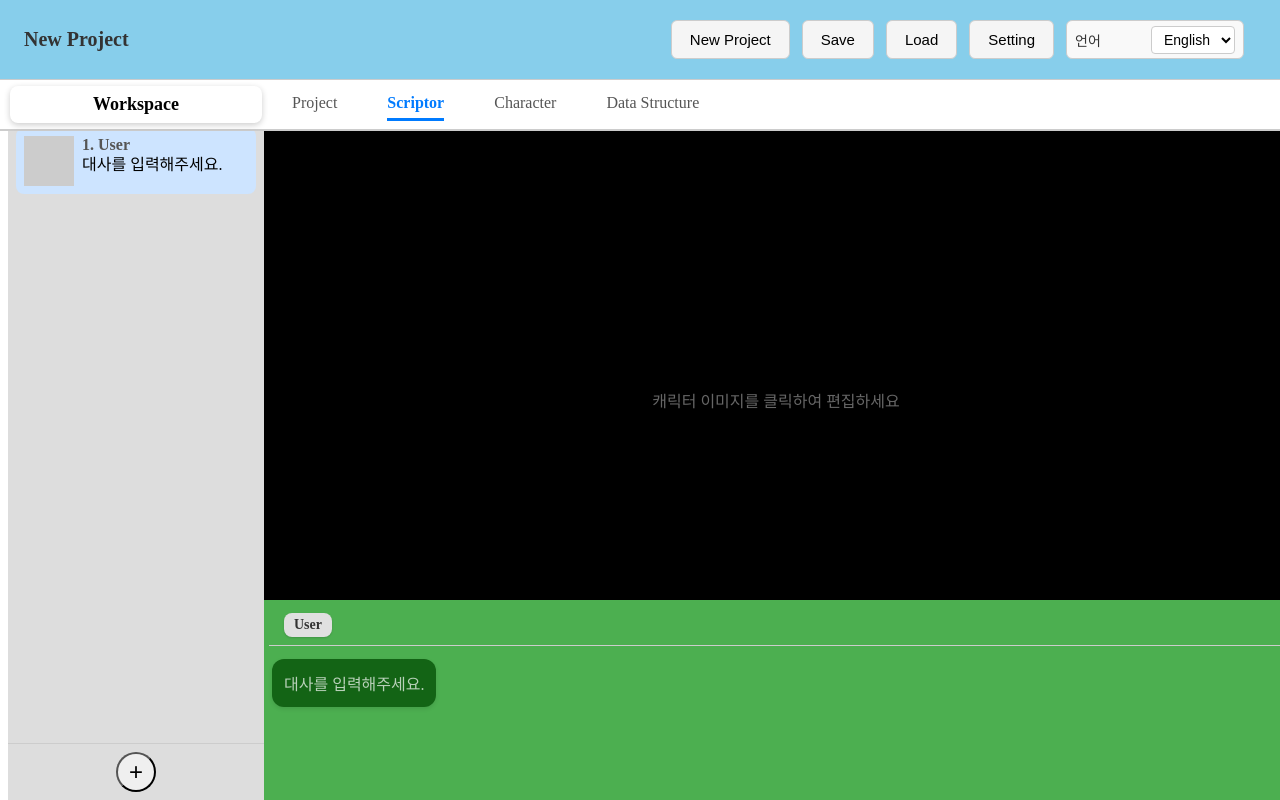
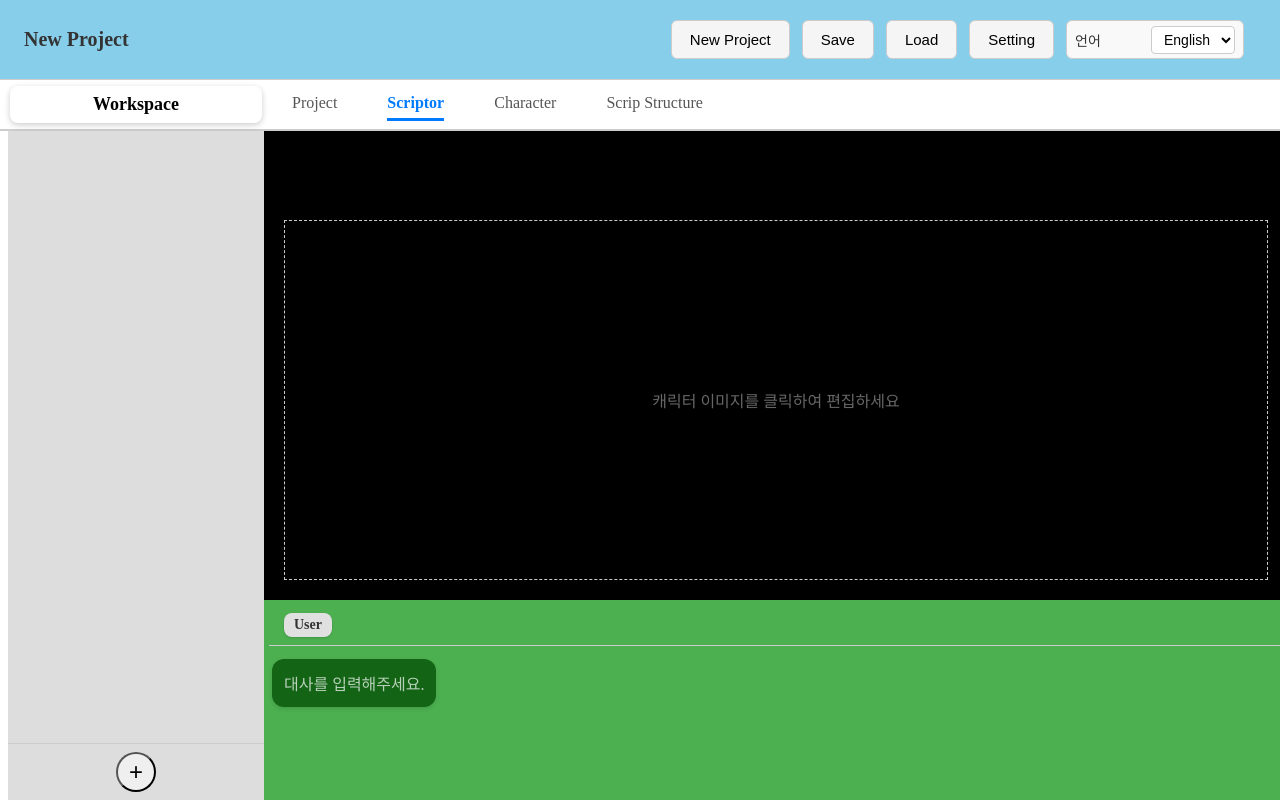
Before and after one commit to andoricano/JsonGenerator, a React (Vite) app: page / in a window 1280 px wide. Both pictures are taken after a click on the element "Scriptor". Built offline with nearby package versions, Linux system fonts and the light colour scheme.

Commit message:
[fix] 데이터 구조 수정. 추출될 데이터 타입과, canvas작업에서 사용될 데이터 타입 구조 분리.

```diff
--- a/src/components/main/tab/scriptor/ImageSceneSection.tsx
+++ b/src/components/main/tab/scriptor/ImageSceneSection.tsx
@@ -1,55 +1,57 @@
 import React, { useState } from 'react';
-
-import { Script, ScriptCharacter } from '../../../../stores/storeType';
 import Gallery from '../../../component/Gallery';
+import { Character, LineActor, LineItem } from '../../../../stores/canvasType';
+import { useStore } from '../../../../stores/useStore';
+import { AppState } from '../../../../stores/storeType'; // AppState 임포트 확인
 
 type ImageSceneSectionProps = {
-    script: Script;
-    onCharacter: (file: File) => void;
+    script: LineItem;
+    onCharacter: (updatedActors: LineActor[]) => void;
 };
 
 export default function ImageSceneSection({ script, onCharacter }: ImageSceneSectionProps) {
     const [editing, setEditing] = useState(false);
 
+    // 1. 구조 분해 할당 대신 Selector를 사용하여 에러 방지
+    const characterList = useStore((state: AppState) => state.characterList);
 
-    const imgList: File[] = script.character
-        .map((char: ScriptCharacter) => {
-            const img = char.character.img[char.character.selectedImageIndex];
-            return img;
+    const imgList: File[] = script.actors
+        .map((actor: LineActor) => {
+            const char = characterList.find((c: Character) => c.id === actor.characterId);
+            if (!char || !char.img[actor.characterImageIdx]) return null;
+            return char.img[actor.characterImageIdx];
         })
-        .filter((img): img is File => img !== undefined && img !== null);
+        .filter((img): img is File => img !== null);
+
+    const handleImageSelect = (selectedFile: File) => {
+        const updatedActors = script.actors.map((actor) => {
+            const char = characterList.find((c: Character) => c.id === actor.characterId);
+            if (!char) return actor;
+
+            const nextIdx = char.img.findIndex((f) => f === selectedFile);
+
+            return nextIdx !== -1
+                ? { ...actor, characterImageIdx: nextIdx }
+                : actor;
+        });
+
+        onCharacter(updatedActors);
+        setEditing(false);
+    };
 
     return (
-        <div
-            style={{
-                ...styles.container,
-                display: 'flex',
-                gap: '8px',
-            }}
-        >
+        <div style={{ ...styles.container, display: 'flex', gap: '8px' }}>
             {editing && (
                 <Gallery
                     images={imgList}
-                    onSelecting={(selected) => {
-                        onCharacter(selected);
-                        setEditing(false);
-                    }}
+                    onSelecting={handleImageSelect}
                     onCancel={() => setEditing(false)}
                 />
             )}
 
             {imgList.length > 0 ? (
-                imgList.map((item, index) => (
-                    <div
-                        key={`${index}-${item.name}`}
-                        style={{
-                            flex: 1,
-                            display: 'flex',
-                            justifyContent: 'center',
-                            alignItems: 'center',
-                            height: '100%',
-                        }}
-                    >
+                imgList.map((item: File, index: number) => (
+                    <div key={`${index}-${item.name}`} style={styles.imageWrapper}>
                         <img
                             src={URL.createObjectURL(item)}
                             alt={`character-${index}`}
@@ -59,14 +61,17 @@ export default function ImageSceneSection({ script, onCharacter }: ImageSceneSec
                     </div>
                 ))
             ) : (
-                <div style={{ flex: 1, display: 'flex', justifyContent: 'center', alignItems: 'center', color: '#666' }}>
-                    <span onClick={() => setEditing(true)}>캐릭터 이미지를 클릭하여 편집하세요</span>
+                <div style={styles.emptyState}>
+                    <span onClick={() => setEditing(true)} style={{ cursor: 'pointer' }}>
+                        캐릭터 이미지를 클릭하여 편집하세요
+                    </span>
                 </div>
             )}
         </div>
     );
 }
 
+// 2. 누락된 스타일 속성 추가 및 정의
 export const styles: { [key: string]: React.CSSProperties } = {
     container: {
         position: 'relative',
@@ -79,5 +84,19 @@ export const styles: { [key: string]: React.CSSProperties } = {
         maxWidth: '100%',
         maxHeight: '100%',
         objectFit: 'contain',
+    },
+    imageWrapper: {
+        flex: 1,
+        display: 'flex',
+        justifyContent: 'center',
+        alignItems: 'center',
+    },
+    emptyState: {
+        flex: 1,
+        display: 'flex',
+        justifyContent: 'center',
+        alignItems: 'center',
+        color: '#666',
+        border: '1px dashed #ccc',
     }
 };
--- a/src/components/main/tab/scriptor/Scriptor.tsx
+++ b/src/components/main/tab/scriptor/Scriptor.tsx
@@ -1,18 +1,19 @@
-import React from 'react';
 import { useStore } from '../../../../stores/useStore';
+import { AppState } from '../../../../stores/storeType';
 import ImageSceneSection from './ImageSceneSection';
 import TextBoxSection from './TextBox/TextBoxSection';
 
 export default function Scriptor() {
-    const scriptItems = useStore((state) => state.scriptItems);
-    const selectedIndex = useStore((state) => state.selectedIndex);
-    const characterList = useStore((state) => state.characterList);
+    const lineItems = useStore((state: AppState) => state.lineItems);
+    const selectedIndex = useStore((state: AppState) => state.selectedIndex);
+    const characterList = useStore((state: AppState) => state.characterList);
 
-    const updateScriptText = useStore((state) => state.updateScriptText);
-    const updateScriptorCharacter = useStore((state) => state.updateScriptorCharacter);
+    const updateLineText = useStore((state: AppState) => state.updateLineText);
+    const updateLineActors = useStore((state: AppState) => state.updateLineActors);
 
+    const currentScript = lineItems[selectedIndex];
 
-    const currentScript = scriptItems[selectedIndex];
+    if (!currentScript) return null;
 
     return (
         <div
@@ -27,15 +28,21 @@ export default function Scriptor() {
         >
             <ImageSceneSection
                 script={currentScript}
-                onCharacter={(character) => {
-
+                onCharacter={(updatedActors) => {
+                    updateLineActors(currentScript.id, updatedActors);
                 }}
             />
 
             <TextBoxSection
                 scriptString={currentScript}
-                updateScriptText={updateScriptText}
-                onCharacter={updateScriptorCharacter}
+                updateScriptText={(text) => {
+                    if (currentScript.actors[0]) {
+                        updateLineText(currentScript.id, currentScript.actors[0].id, text);
+                    }
+                }}
+                onCharacter={(updatedActors) => {
+                    updateLineActors(currentScript.id, updatedActors);
+                }}
                 characterList={characterList}
             />
         </div>
--- a/src/components/main/tab/scriptor/TextBox/TextBoxScript.tsx
+++ b/src/components/main/tab/scriptor/TextBox/TextBoxScript.tsx
@@ -1,12 +1,13 @@
-import React from 'react';
-import { Script } from '../../../../../stores/storeType';
+import { LineItem } from '../../../../../stores/canvasType';
 
 type TextBoxScriptProps = {
-    scriptString: Script;
+    scriptString: LineItem;
 };
 
 export default function TextBoxScript({ scriptString }: TextBoxScriptProps) {
-    const hasText = scriptString.text.trim() !== "";
+    // LineItem 구조에 맞춰 첫 번째 액터의 텍스트를 참조합니다.
+    const actorText = scriptString.actors[0]?.actorText || "";
+    const hasText = actorText.trim() !== "";
 
     return (
         <div
@@ -36,7 +37,7 @@ export default function TextBoxScript({ scriptString }: TextBoxScriptProps) {
                         wordBreak: 'break-word',
                     }}
                 >
-                    {hasText ? scriptString.text : "대사를 입력해주세요."}
+                    {hasText ? actorText : "대사를 입력해주세요."}
                 </span>
             </div>
         </div>
--- a/src/components/main/tab/scriptor/TextBox/TextBoxSection.tsx
+++ b/src/components/main/tab/scriptor/TextBox/TextBoxSection.tsx
@@ -4,13 +4,12 @@ import TextBoxScript from './TextBoxScript';
 import TextBoxChracterEditing from './TextBoxEditing/TextBoxEditingCharacter';
 import TextBoxEditingScript from './TextBoxEditing/TextBoxEditingScript';
 import ActionBar from '../../../../component/ActionBar';
-import { Character, Script, ScriptCharacter } from '../../../../../stores/storeType';
-
+import { Character, LineItem, LineActor } from '../../../../../stores/canvasType';
 
 type TextBoxSectionProps = {
-  scriptString: Script;
+  scriptString: LineItem;
   updateScriptText: (text: string) => void;
-  onCharacter: (character: ScriptCharacter[]) => void;
+  onCharacter: (character: LineActor[]) => void;
   characterList: Character[];
 };
 
@@ -22,12 +21,13 @@ export default function TextBoxSection({
 }: TextBoxSectionProps) {
   const [editing, setEditing] = useState(false);
 
-  const [script, setScript] = useState(scriptString.text);
-  const [character, setCharacter] = useState(scriptString.character);
+  // LineItem 구조에 맞춰 첫 번째 액터의 텍스트와 액터 리스트를 초기값으로 설정
+  const [script, setScript] = useState(scriptString.actors[0]?.actorText || "");
+  const [character, setCharacter] = useState(scriptString.actors);
 
   useEffect(() => {
-    setScript(scriptString.text);
-    setCharacter(scriptString.character);
+    setScript(scriptString.actors[0]?.actorText || "");
+    setCharacter(scriptString.actors);
   }, [scriptString]);
 
   const handleSave = () => {
@@ -38,8 +38,8 @@ export default function TextBoxSection({
 
   const handleCancel = (e?: React.MouseEvent) => {
     e?.stopPropagation();
-    setScript(scriptString.text);
-    setCharacter(scriptString.character);
+    setScript(scriptString.actors[0]?.actorText || "");
+    setCharacter(scriptString.actors);
     setEditing(false);
   };
 
@@ -68,7 +68,7 @@ export default function TextBoxSection({
       ) : (
         <div>
           <TextBoxChracter
-            scriptCharacter={scriptString.character}
+            scriptCharacter={scriptString.actors}
           />
           <TextBoxScript
             scriptString={scriptString}
--- /dev/null
+++ b/src/stores/canvasType.ts
@@ -0,0 +1,49 @@
+export interface ImageResource{
+  id: string;
+  name: string;
+  img: File[];
+  thumbnail: number;
+  path: string;
+}
+
+export interface Character {
+  id: string;
+  name: string;
+  img: File[];
+  thumbnail: number;
+  memo: string;
+  path: string;
+}
+
+export interface LineActor{
+    id: string;
+
+    characterId: string;
+    characterImageIdx: number;
+
+    actorText: string;
+    actorState: number;
+    actorEffect: string;
+}
+
+export interface LineItem {
+  id: string;
+  actors : LineActor[];
+  effect: string;
+}
+
+export interface Project {
+  id: string;
+  projectName: string;
+  width: number;
+  height: number;
+  resourcePath: string;
+  description: string;
+  lastModified: number;
+}
+
+export interface ScriptWorkspace {
+  project: Project;
+  characters: Character[];
+  lines: LineItem[];
+}
--- a/src/stores/storeType.ts
+++ b/src/stores/storeType.ts
@@ -1,3 +1,5 @@
+import { Character, LineActor, LineItem } from "./canvasType";
+
 export interface ProjectInfo {
   projectName: string;
   width: number;
@@ -16,28 +18,10 @@ export const TOOLS = {
   PROJECT: "Project",
   SCRIPTOR: "Scriptor",
   CHARACTER: "Character",
-  STRUCTURE: "Data Structure"
+  STRUCTURE: "Scrip Structure"
 } as const;
 
 export type ToolType = typeof TOOLS[keyof typeof TOOLS];
-
-export interface Character {
-  name: string;
-  img: File[];
-  selectedImageIndex: number;
-}
-
-export interface ScriptCharacter {
-  character: Character;
-  position: number;
-  tone: number;
-}
-
-export interface Script {
-  id: string;
-  text: string;
-  character: ScriptCharacter[];
-}
 
 export interface AppState {
   // ===== Project State =====
@@ -50,7 +34,7 @@ export interface AppState {
 
   // ===== Logic State =====
   images: { id: number; url: string }[];
-  scriptItems: Script[];
+  lineItems: LineItem[];
   selectedIndex: number;
 
   // ===== Character State =====
@@ -64,12 +48,12 @@ export interface AppState {
   setActiveTool: (tool: ToolType) => void;
 
   // Scriptor Actions
-  addScriptItem: () => void;
-  removeScriptItem: (idx: number) => void;
+  addLineItem: () => void;
+  removeLineItem: (idx: number) => void;
   setSelectedIndex: (idx: number) => void;
-  updateScriptText: (newText: string) => void;
-  updateScriptorCharacter: (character: ScriptCharacter[]) => void;
-  updateScriptCharacter: (newCharacters: Character[]) => void;
+  updateLineText: (lineId: string, actorId: string, newText: string) => void;
+  updateLineActors: (lineId: string, actors: LineActor[]) => void;
+  updateCharacterList: (newCharacters: Character[]) => void;
 
   // Character Actions
   setSelectedCharacter: (char: Character | null) => void;
--- a/src/stores/useStore.ts
+++ b/src/stores/useStore.ts
@@ -1,32 +1,57 @@
 import { create } from 'zustand';
-import { AppState, Character, Script, TOOLS } from './storeType';
+import { AppState, TOOLS } from './storeType';
 import { nanoid } from 'nanoid';
+import { Character, LineItem } from './canvasType';
 
 // 초기값 설정
 const defaultCharacter: Character[] = [
-  { name: "User", img: [], selectedImageIndex: 0 },
-  { name: "mascot", img: [], selectedImageIndex: 0 }
+  {
+    id: nanoid(),
+    name: "User",
+    img: [],
+    thumbnail: 0,
+    path: "",
+    memo:"기본 생성되는 캐릭터 입니다. 수정해주세요."
+  },
+  {
+    id: nanoid(),
+    name: "mascot",
+    img: [],
+    thumbnail: 0,
+    path: "",
+    memo:"기본 생성되는 캐릭터 입니다. 수정해주세요."
+  }
 ];
 
-const createDefaultScript = (): Script => ({
+const createDefaultScript = (): LineItem => ({
   id: nanoid(),
-  text: "",
-  character: [{ character: defaultCharacter[0], position: 0, tone: 1 }]
+  actors: [
+    {
+      id: nanoid(),
+      characterId: defaultCharacter[0].id,
+      characterImageIdx: 0,
+      actorText: "",
+      actorState: 0,
+      actorEffect: ""
+    }
+  ],
+  effect: ""
 });
 
 export const useStore = create<AppState>((set, get) => ({
-  // Initial State
+  // ===== Initial State =====
   projectInfo: {
     projectName: 'New Project',
     width: 1920,
     height: 1080,
     resourcePath: './Resources/',
   },
+
   lang: "en",
   darkMode: false,
   activeTool: TOOLS.PROJECT,
   images: [],
-  scriptItems: [createDefaultScript()],
+  lineItems: [createDefaultScript()],
   selectedIndex: 0,
   characterList: defaultCharacter,
   selectedCharacter: defaultCharacter[0],
@@ -43,54 +68,53 @@ export const useStore = create<AppState>((set, get) => ({
   setActiveTool: (tool) => set({ activeTool: tool }),
 
   // Scriptor Actions
-  addScriptItem: () => set((state) => {
+  addLineItem: () => set((state) => {
     const newItem = createDefaultScript();
-    const newList = [...state.scriptItems, newItem];
+    const newList = [...state.lineItems, newItem];
     return {
-      scriptItems: newList,
+      lineItems: newList,
       selectedIndex: newList.length - 1
     };
   }),
 
-  removeScriptItem: (idx) => set((state) => {
-    const newList = state.scriptItems.filter((_, i) => i !== idx);
+  removeLineItem: (idx) => set((state) => {
+    const newList = state.lineItems.filter((_, i) => i !== idx);
     const nextIdx = Math.max(0, state.selectedIndex >= idx ? state.selectedIndex - 1 : state.selectedIndex);
     return {
-      scriptItems: newList.length > 0 ? newList : [createDefaultScript()],
+      lineItems: newList.length > 0 ? newList : [createDefaultScript()],
       selectedIndex: newList.length > 0 ? nextIdx : 0
     };
   }),
 
   setSelectedIndex: (idx) => set({ selectedIndex: idx }),
 
-  updateScriptText: (newText) => set((state) => ({
-    scriptItems: state.scriptItems.map((item, idx) =>
-      idx === state.selectedIndex ? { ...item, text: newText } : item
+  updateLineText: (lineId, actorId, newText) => set((state) => ({
+    lineItems: state.lineItems.map((item) =>
+      item.id === lineId
+        ? {
+            ...item,
+            actors: item.actors.map(actor =>
+              actor.id === actorId ? { ...actor, actorText: newText } : actor
+            )
+          }
+        : item
     )
   })),
 
-  updateScriptorCharacter: (character) => set((state) => ({
-    scriptItems: state.scriptItems.map((item, idx) =>
-      idx === state.selectedIndex ? { ...item, character } : item
+  updateLineActors: (lineId, actors) => set((state) => ({
+    lineItems: state.lineItems.map((item) =>
+      item.id === lineId ? { ...item, actors } : item
     )
   })),
 
-  updateScriptCharacter: (newCharacters) => set((state) => ({
-    scriptItems: state.scriptItems.map(item => ({
-      ...item,
-      character: item.character.map(sc => {
-        const found = newCharacters.find(nc => nc.name === sc.character.name);
-        return found ? { ...sc, character: found } : sc;
-      })
-    }))
-  })),
+  updateCharacterList: (newCharacters) => set({ characterList: newCharacters }),
 
   // Character Actions
   setSelectedCharacter: (char) => set({ selectedCharacter: char }),
 
   updateSelectedCharacter: (updated) => set((state) => {
     const newList = state.characterList.map(c =>
-      c.name === state.selectedCharacter?.name ? updated : c
+      c.id === state.selectedCharacter?.id ? updated : c
     );
     return {
       characterList: newList,
@@ -99,7 +123,14 @@ export const useStore = create<AppState>((set, get) => ({
   }),
 
   addCharacter: () => {
-    const newChar: Character = { name: "New Character", img: [], selectedImageIndex: 0 };
+    const newChar: Character = {
+      id: nanoid(),
+      name: "New Character",
+      img: [],
+      thumbnail: 0,
+      memo: "",
+      path: ""
+    };
     set((state) => ({
       characterList: [...state.characterList, newChar],
       selectedCharacter: newChar
@@ -121,27 +152,27 @@ export const useStore = create<AppState>((set, get) => ({
     updateSelectedCharacter({
       ...selectedCharacter,
       img: selectedCharacter.img.filter((_, i) => i !== index),
-      selectedImageIndex: 0
+      thumbnail: 0 // selectedImageIndex -> thumbnail
     });
   },
 
   changeCharacterThumbnail: (index) => {
     const { selectedCharacter, updateSelectedCharacter } = get();
     if (!selectedCharacter) return;
-    updateSelectedCharacter({ ...selectedCharacter, selectedImageIndex: index });
+    updateSelectedCharacter({ ...selectedCharacter, thumbnail: index });
   },
 
   initDefaultCharacterImages: async () => {
-    // 이미지 로드 로직 구현 필요
+
   },
 
   resetAll: () => set({
-    projectInfo: { projectName: 'New Project', width: 1920, height: 1080, resourcePath: '' },
+    projectInfo: { projectName: 'New Project', width: 1920, height: 1080, resourcePath: './Resources/' },
     lang: "en",
     darkMode: false,
     activeTool: TOOLS.PROJECT,
     images: [],
-    scriptItems: [createDefaultScript()],
+    lineItems: [createDefaultScript()],
     selectedIndex: 0,
     characterList: defaultCharacter,
     selectedCharacter: defaultCharacter[0]
```
Also changed, not shown: src/components/main/tab/scriptor/TextBox/TextBoxCharacter.tsx (+16 -11 lines), src/components/main/tab/scriptor/TextBox/TextBoxEditing/TextBoxEditingCharacter.tsx (+14 -11 lines), src/components/main/tab/scriptor/TextBox/TextBoxEditing/TextBoxEditingScript.tsx (+3 -5 lines), src/stores/exportType.ts (added, +22 -0 lines).
